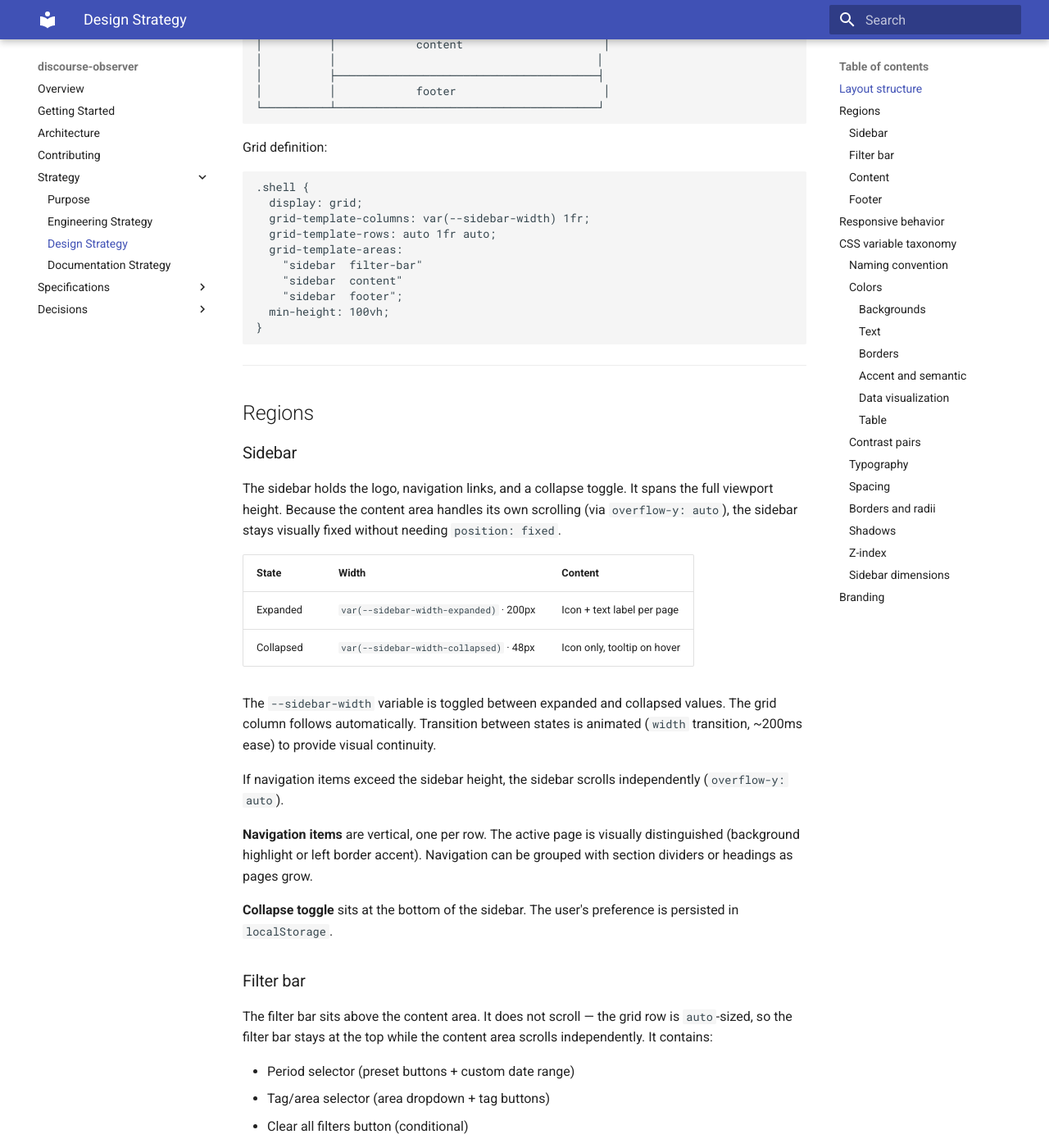
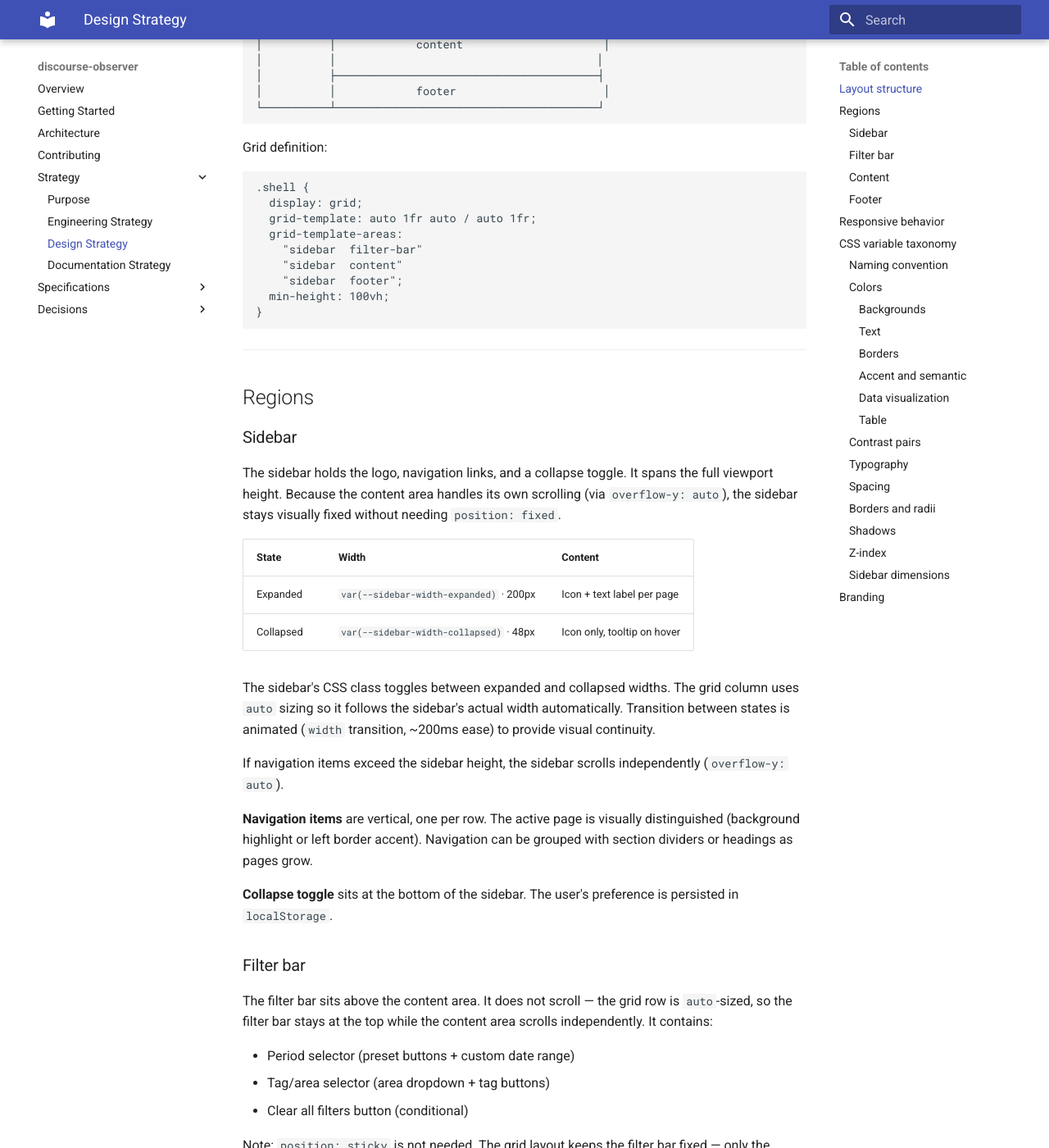
Before and after one commit to MorganDigitalAsyncTransparency/community, an MkDocs documentation site: the page built from discourse-observer/docs/design-strategy.md, in a window 1280 px wide and 1400 px high, scrolled down 549 px. Shown: the whole window at 82% size. Built offline with MkDocs 1.6.1 and Material for MkDocs 9.7.7, drawn with Linux system fonts in a browser that asks for light colours; some of the changed text lies outside the part shown.

Commit message:
Update docs and CSS to reflect auto grid (no --sidebar-width variable)
Remove --sidebar-width from theme.css — no longer needed since the grid
uses auto column sizing. Update .sidebar to use --sidebar-width-expanded
directly. Update design-strategy.md grid definition and sidebar region
description. Update dashboard-components.md Sidebar spec to reflect
pure CSS approach without useEffect.

Co-Authored-By: Claude Opus 4.6 (1M context) <noreply@anthropic.com>

````diff
--- a/discourse-observer/docs/design-strategy.md
+++ b/discourse-observer/docs/design-strategy.md
@@ -27,8 +27,7 @@ Grid definition:
 ```css
 .shell {
   display: grid;
-  grid-template-columns: var(--sidebar-width) 1fr;
-  grid-template-rows: auto 1fr auto;
+  grid-template: auto 1fr auto / auto 1fr;
   grid-template-areas:
     "sidebar  filter-bar"
     "sidebar  content"
@@ -50,7 +49,7 @@ The sidebar holds the logo, navigation links, and a collapse toggle. It spans th
 | Expanded | `var(--sidebar-width-expanded)` · 200px | Icon + text label per page |
 | Collapsed | `var(--sidebar-width-collapsed)` · 48px | Icon only, tooltip on hover |
 
-The `--sidebar-width` variable is toggled between expanded and collapsed values. The grid column follows automatically. Transition between states is animated (`width` transition, ~200ms ease) to provide visual continuity.
+The sidebar's CSS class toggles between expanded and collapsed widths. The grid column uses `auto` sizing so it follows the sidebar's actual width automatically. Transition between states is animated (`width` transition, ~200ms ease) to provide visual continuity.
 
 If navigation items exceed the sidebar height, the sidebar scrolls independently (`overflow-y: auto`).
 
@@ -252,7 +251,6 @@ Sidebar dimension values are defined in the document (not just the stylesheet) b
 |----------|-----------------|-------|
 | `--sidebar-width-expanded` | Sidebar width when showing icon + text | 200px |
 | `--sidebar-width-collapsed` | Sidebar width when showing icon only | 48px |
-| `--sidebar-width` | Active sidebar width — toggled between expanded and collapsed by JavaScript | — |
 
 ---
 
--- a/discourse-observer/frontend/src/App.css
+++ b/discourse-observer/frontend/src/App.css
@@ -42,7 +42,7 @@ body {
   flex-direction: column;
   background: var(--color-bg-sidebar);
   color: var(--color-text-sidebar);
-  width: var(--sidebar-width);
+  width: var(--sidebar-width-expanded);
   overflow: hidden auto;
   transition: width 200ms ease;
   z-index: var(--z-sidebar);
--- a/discourse-observer/frontend/src/theme.css
+++ b/discourse-observer/frontend/src/theme.css
@@ -88,5 +88,4 @@
   /* ── Sidebar dimensions ── */
   --sidebar-width-expanded: 200px;
   --sidebar-width-collapsed: 48px;
-  --sidebar-width: var(--sidebar-width-expanded);
 }
````
Also changed, not shown: discourse-observer/specs/dashboard/dashboard-components.md (+3 -3 lines).
